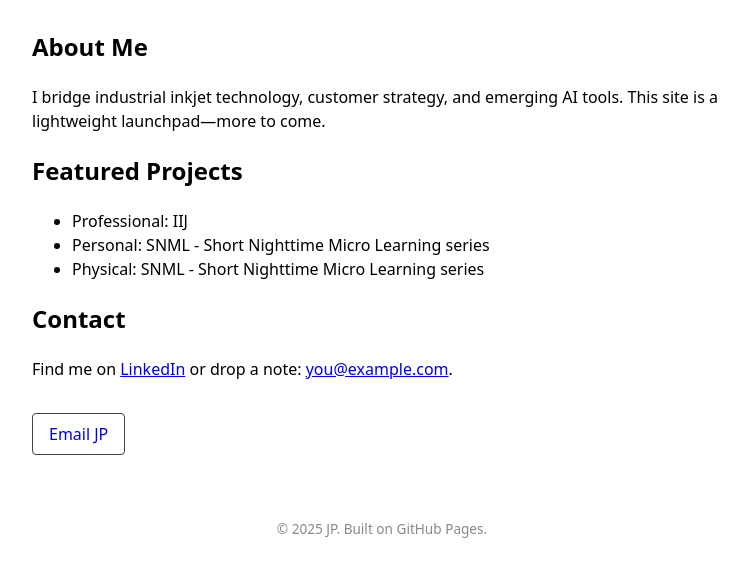
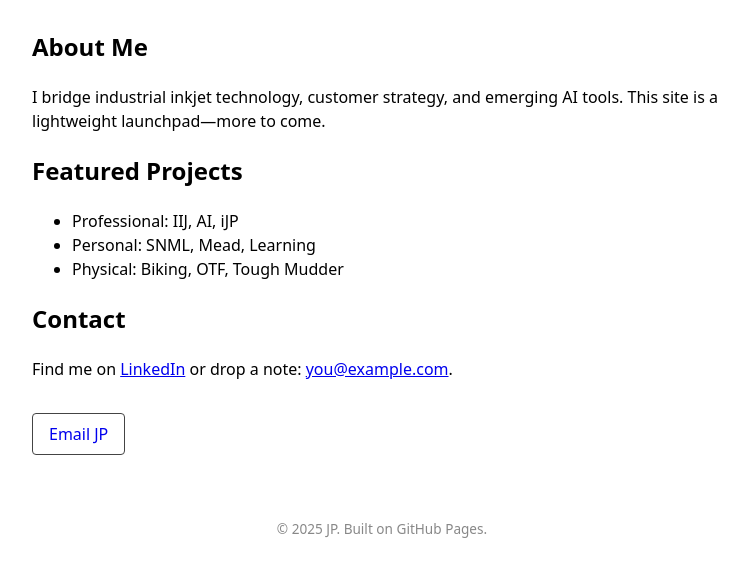
Before and after one commit to jptraxler42/github.io, a plain HTML site: page index.html in a window 1280 px wide. Shown: the part 155-732 px from the top of the page, without its empty margins (258-1006 px from the left). Drawn offline with Linux system fonts and the light colour scheme.

Commit message:
Update index.html

```diff
--- a/index.html
+++ b/index.html
@@ -33,9 +33,9 @@
   <section id="projects">
     <h2>Featured Projects</h2>
     <ul>
-      <li>Professional: IIJ</li>
-      <li>Personal: SNML - Short Nighttime Micro Learning series</li>
-      <li>Physical: SNML - Short Nighttime Micro Learning series</li>
+      <li>Professional: IIJ, AI, iJP</li>
+      <li>Personal: SNML, Mead, Learning</li>
+      <li>Physical: Biking, OTF, Tough Mudder</li>
     </ul>
   </section>
 
```
